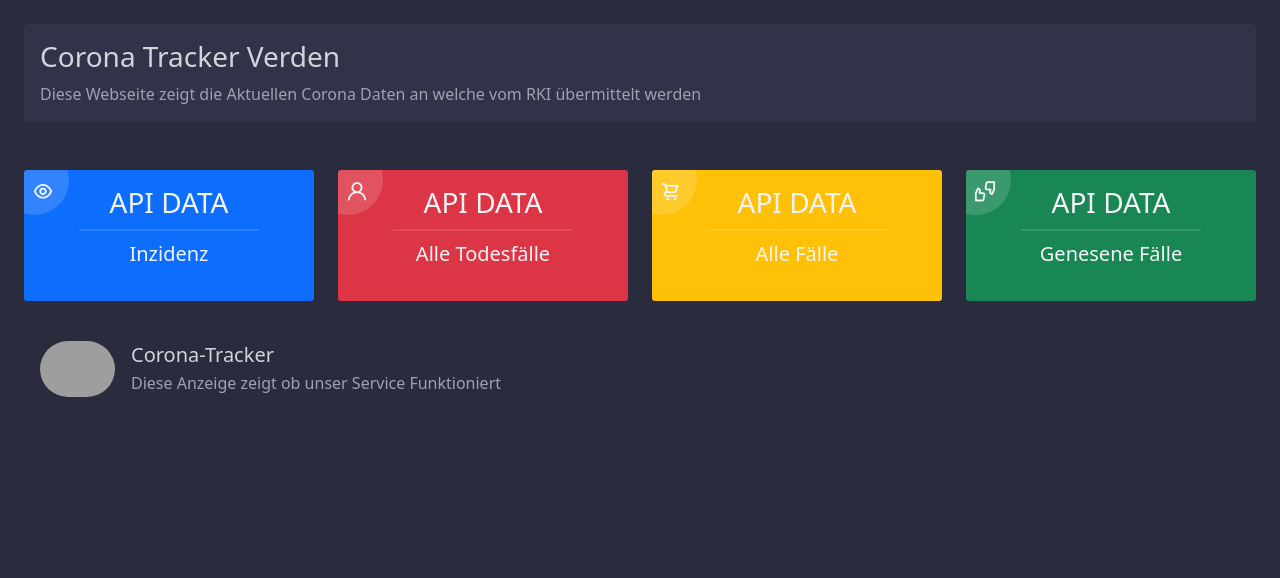
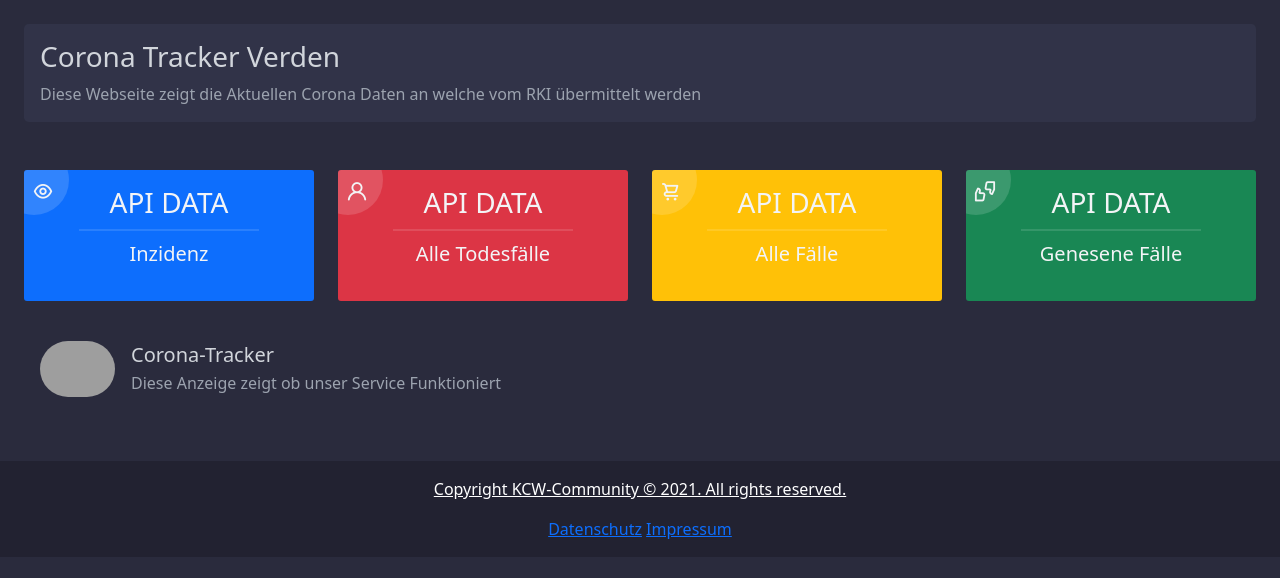
Before and after one commit to Luca-Hiller/Covid-Tracker, a plain HTML site: page Beta/index.html in a window 1280 px wide. Drawn offline with nearby package versions, Linux system fonts and the light colour scheme; no server answers; grey boxes are pictures that could not be loaded.

Commit message:
Add Footer

```diff
--- a/Beta/index.html
+++ b/Beta/index.html
@@ -85,6 +85,18 @@
             </div>
   </div>
 </section>
+                <!-- Footer -->
+<footer class="bg-dark text-center text-white">
+  </div>
+
+  <!-- Copyright -->
+  <div class="text-center p-3" style="background-color: rgba(0, 0, 0, 0.2)">
+    <a class="text-white" href="https://mdbootstrap.com/">Copyright KCW-Community © 2021. All rights reserved.</p>
+<a href="/Datenschutz" target="_self">Datenschutz</a>
+  <a href="/Impressum" target="_self">Impressum</a>
+  </div>
+
+</footer>
 
         <script type="text/javascript">
   fetch('https://api.corona-zahlen.org/districts/03361')
```
